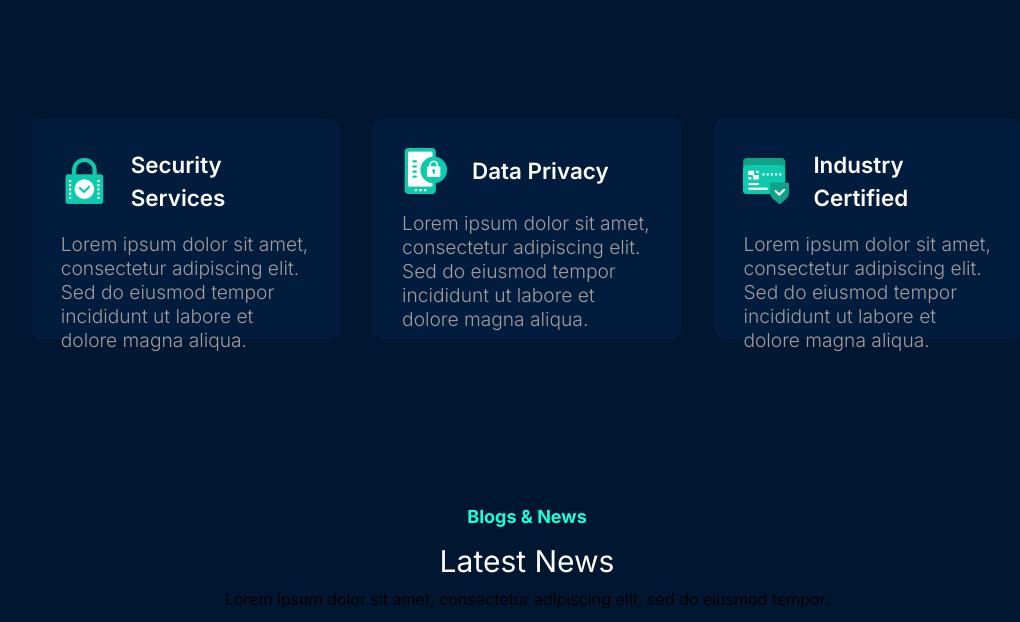
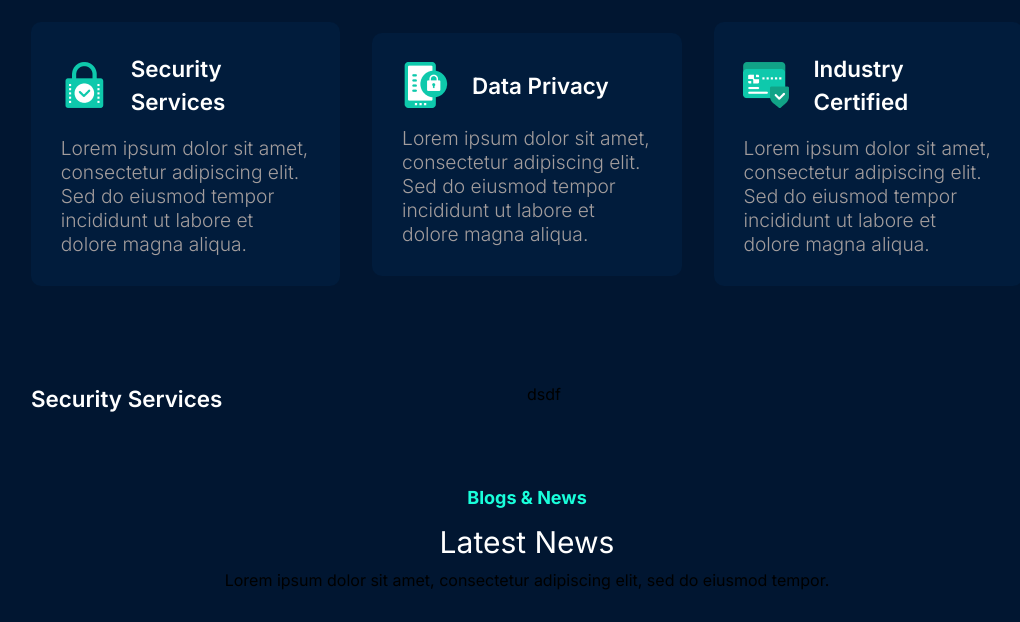
Before and after one commit to prashant-2004/cyserch, a Next.js app: page / in a window 1280 px wide. Shown: the part 826-1448 px from the top of the page, without its empty margins (113-1133 px from the left). Built offline with nearby package versions, Linux system fonts and the light colour scheme.

Commit message:
Add WhyChooseUs component to home page

```diff
--- /dev/null
+++ b/src/app/components/home/whyChooseUs.tsx
@@ -0,0 +1,15 @@
+export default function WhyChooseUs() {
+  return (
+    <div className="WhyChooseUs">
+      <div className="div-1">
+        <h3 className="text-white text-[1.4rem] font-semibold">
+          Security Services
+        </h3>
+      </div>
+
+      <div className="div-2">
+        dsdf
+      </div>
+    </div>
+  );
+}
--- a/src/app/globals.css
+++ b/src/app/globals.css
@@ -122,7 +122,7 @@ body {
   flex-direction: row;
   width: 100%;
   gap: 2rem;
-  padding: 9rem;
+  padding: 3rem 9rem;
 }
 
 .card {
@@ -131,7 +131,7 @@ body {
   align-items: start;
   flex-direction: column;
   width: 23.375rem;
-  height: 13.8125rem;
+  height: auto;
   border-radius: 0.625rem;
   background: #011c3c;
   padding: 3%;
@@ -167,3 +167,25 @@ body {
     font-size: 1rem;
   }
 }
+
+
+
+
+/* Why Choose Us */
+
+.WhyChooseUs {
+  display: flex;
+  justify-content: start;
+  align-items: start;
+  flex-direction: row;
+  width: 100%;
+  padding: 3rem 9rem;
+}
+
+.div-1{
+  display: flex;
+  justify-content: start;
+  align-items: start;
+  flex-direction: column;
+  width: 50%;
+}
--- a/src/app/page.tsx
+++ b/src/app/page.tsx
@@ -1,5 +1,6 @@
 import Hero from "./components/home/hero";
 import SecendCards from "./components/home/secendCards";
+import WhyChooseUs from "./components/home/whyChooseUs";
 import Certificate from "./components/home/certificate";
 import Blog from "./components/home/blog";
 export default function Home() {
@@ -8,6 +9,7 @@ export default function Home() {
       <div className="container mx-auto px-4"></div>
       <Hero />
       <SecendCards />
+      <WhyChooseUs />
       <Blog />
       <Certificate />
     </>
```
